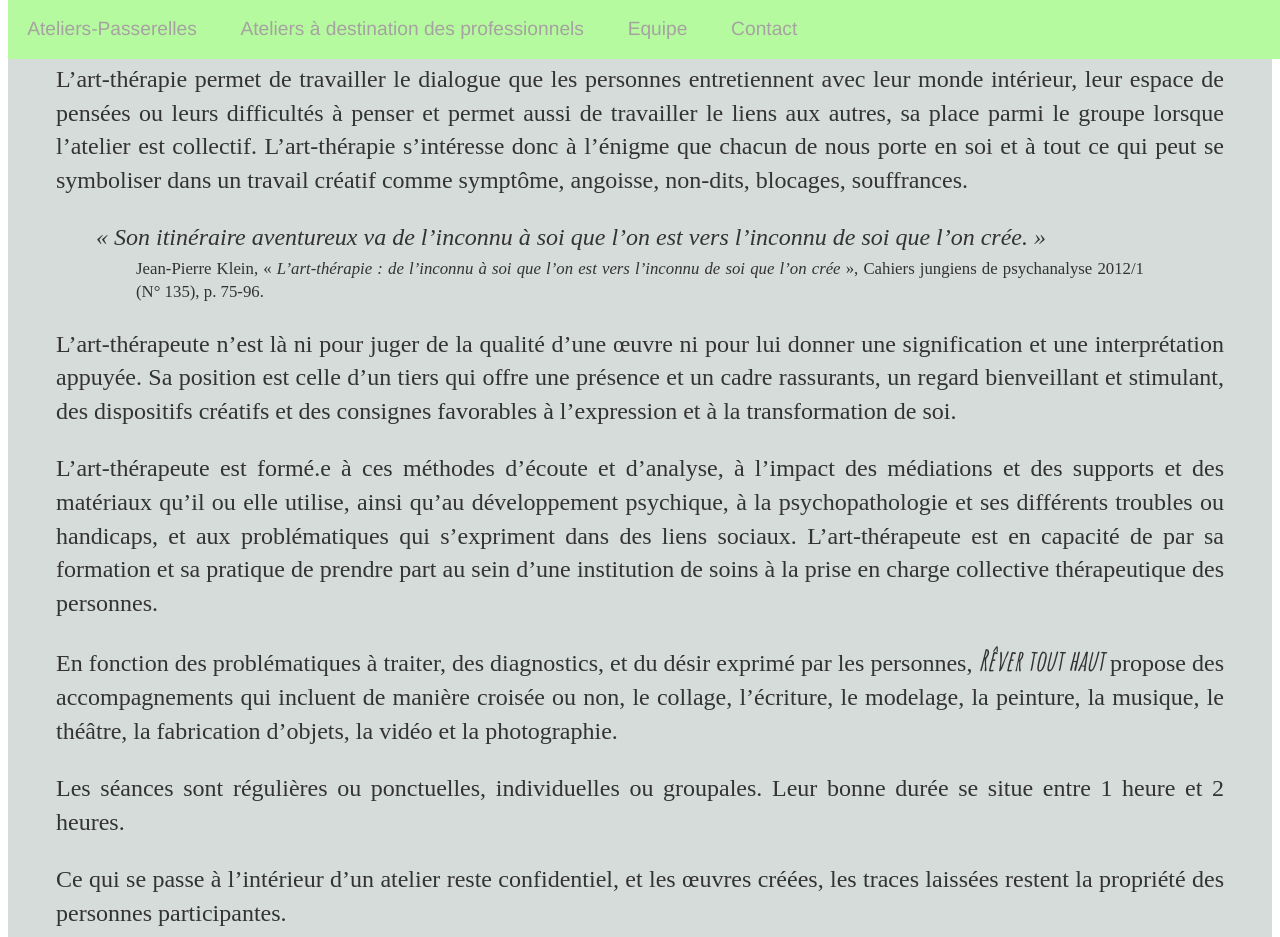
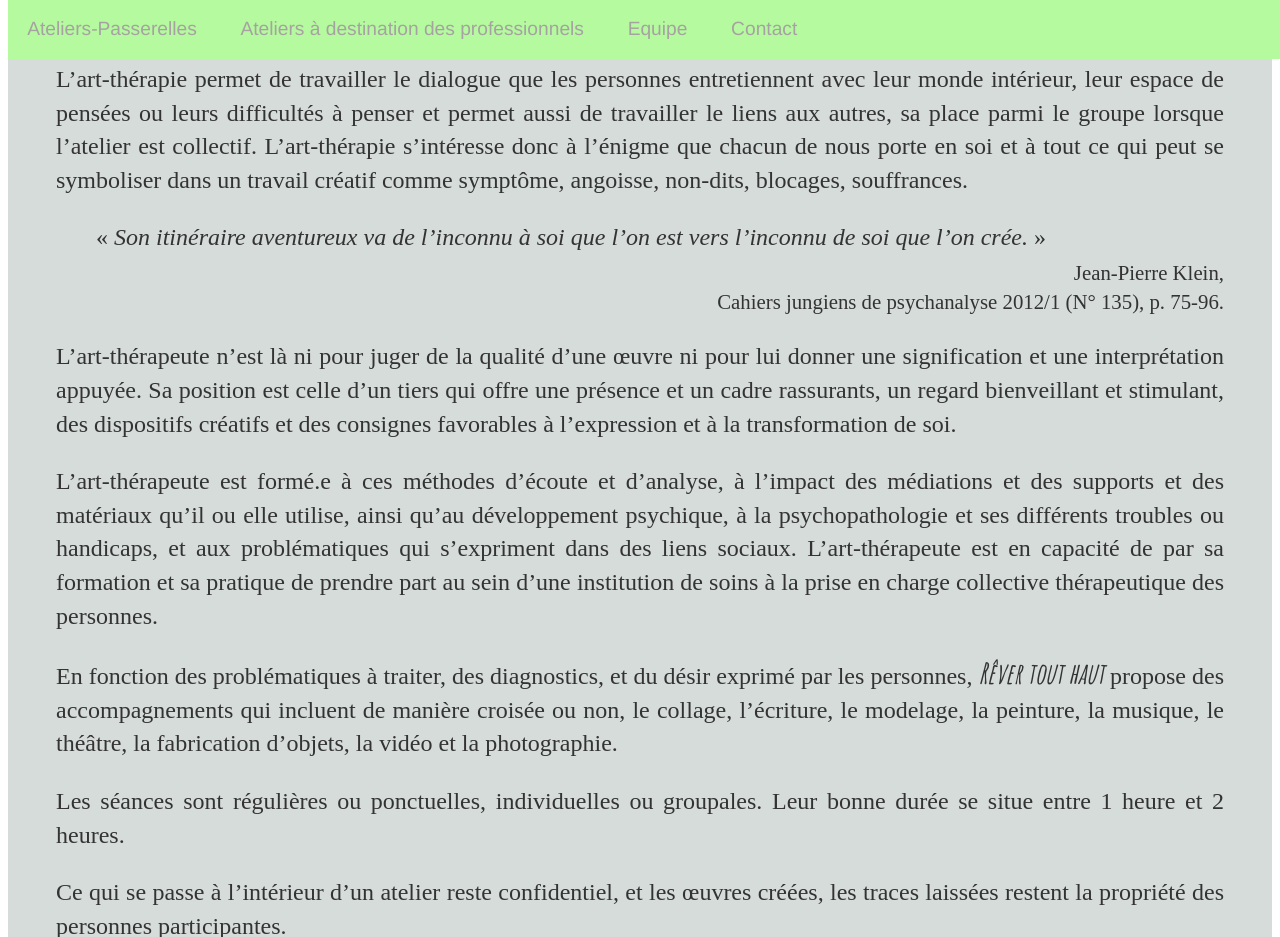
Before and after one commit to leshnik/revertouthaut, a Jekyll site: the page built from art-therapie.md, in a window 1280 px wide. Shown: the part 841-1778 px from the top of the page. Built offline with Jekyll 4.4.1, drawn with Linux system fonts in a browser that asks for light colours; some of the changed text lies outside the part shown.

Commit message:
Improve citation refs. Justify right instead of double indent. Change font-sizes and spacing

```diff
--- a/art-therapie.md
+++ b/art-therapie.md
@@ -11,9 +11,11 @@ L’art-thérapie fait partie des méthodes centrées sur le soin à la personne
 L’art-thérapie s’intéresse au processus psychique et thérapeutique qui se joue à l’intérieur d’un atelier et met en travail, par le biais des médiations créatives, les problématiques psychiques, physiques et sociales des personnes. En ce sens, la production d’œuvres, leur achèvement, leur « réussite » voire leur rendu public  y sont beaucoup moins urgents, essentiels que le processus lui-même.
 
 L’art-thérapie permet de travailler le dialogue que les personnes entretiennent avec leur monde intérieur, leur espace de pensées ou leurs difficultés à penser et permet aussi de travailler le liens aux autres, sa place parmi le groupe lorsque l’atelier est collectif.  L’art-thérapie s’intéresse donc à l’énigme que chacun de nous porte en soi et à tout ce qui peut se symboliser dans un travail créatif comme symptôme, angoisse, non-dits, blocages, souffrances.
->*« Son itinéraire aventureux va de l’inconnu à soi que l’on est vers l’inconnu de soi que l’on crée. »*
 
->>Jean-Pierre Klein, « *L'art-thérapie : de l'inconnu à soi que l'on est vers l'inconnu de soi que l'on crée* », Cahiers jungiens de psychanalyse 2012/1 (N° 135), p. 75-96.
+> « *Son itinéraire aventureux va de l’inconnu à soi que l’on est vers l’inconnu de soi que l’on crée.* »
+
+Jean-Pierre Klein,
+Cahiers jungiens de psychanalyse 2012/1 (N° 135), p. 75-96.
 {:.cite}
 
 
@@ -27,9 +29,8 @@ Les séances sont régulières ou ponctuelles, individuelles ou groupales. Leur
 
 Ce qui se passe à l’intérieur d’un atelier reste confidentiel, et les œuvres créées, les traces laissées restent la propriété des personnes participantes.
 
->*« Il s’agit en quelque sorte de créer des « mises en forme imaginaires de soi-même », des déclinaisons de son identité à travers des formes artistiques dans un parcours de créations qui provoquent peu à peu la transformation du sujet créateur, qui lui indiquent un sens, partent de ses douleurs et de ses violences, de ses folies, de ses joies aussi, de toutes ses intensités, de ses idéaux comme des forces obscures, pour le faire le matériau d’un cheminement personnel. En bref, comme on l’a parfois dit, « transformer la merde en engrais ».*
+> « *Il s’agit en quelque sorte de créer des « mises en forme imaginaires de soi-même », des déclinaisons de son identité à travers des formes artistiques dans un parcours de créations qui provoquent peu à peu la transformation du sujet créateur, qui lui indiquent un sens, partent de ses douleurs et de ses violences, de ses folies, de ses joies aussi, de toutes ses intensités, de ses idéaux comme des forces obscures, pour le faire le matériau d’un cheminement personnel. En bref, comme on l’a parfois dit, « transformer la merde en engrais* ».
 
->>Jean-Pierre Klein, « *L'art-thérapie* », PUF, 1997, p.42.
+Jean-Pierre Klein, « *L'art-thérapie* », PUF, 1997, p 42.
 {:.cite}
-
 <br>
--- a/css/main.css
+++ b/css/main.css
@@ -70,8 +70,9 @@ p {
   color: #333;
 }
 .cite {
-  font-size: .7em;
-  margin-top: -2em;
+  font-size: 1.3em;
+  margin-top: -1em;
+  text-align: right;
 }
 
 .header {
```
Also changed, not shown: ateliers-pour-professionnels.md (+1 -1 lines).
